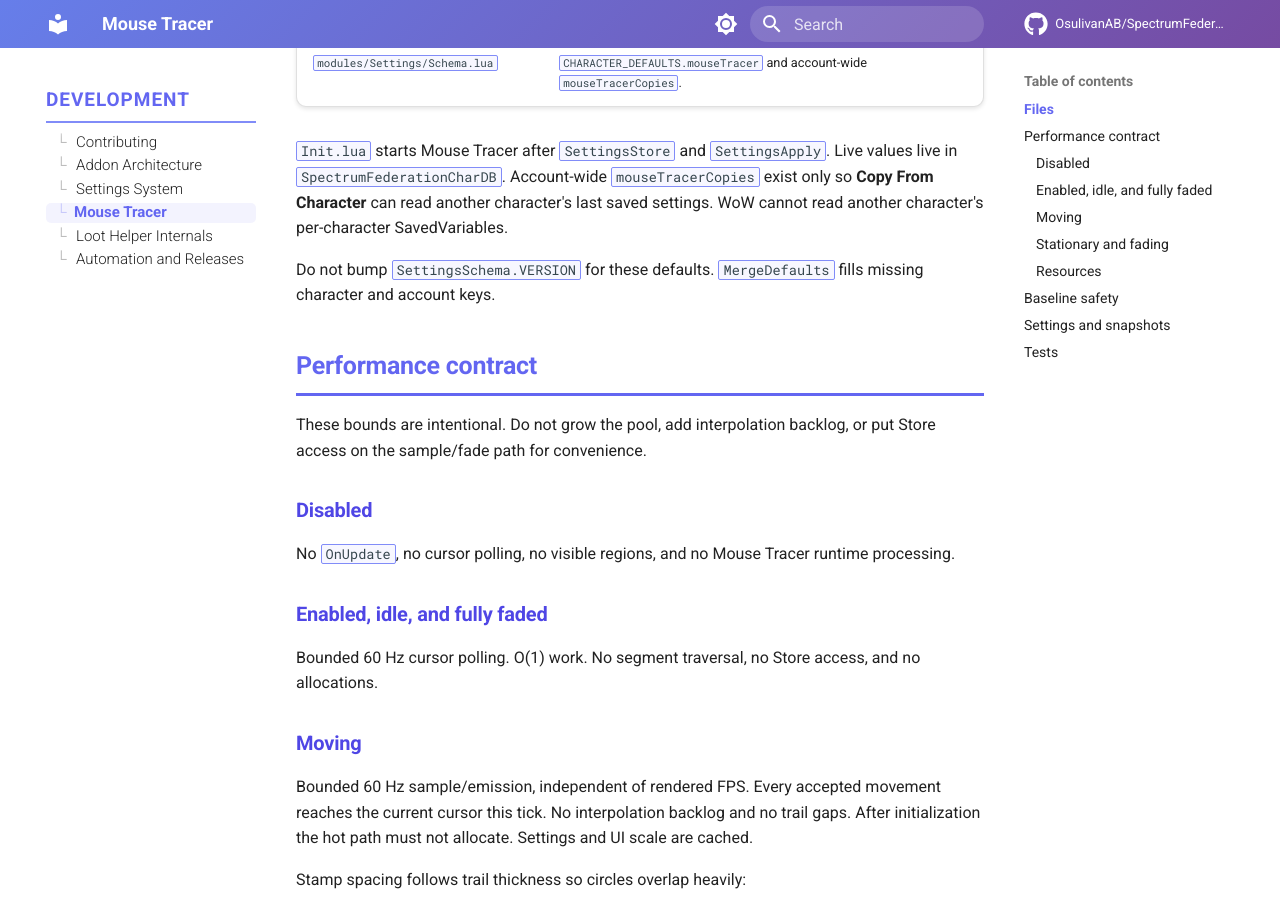
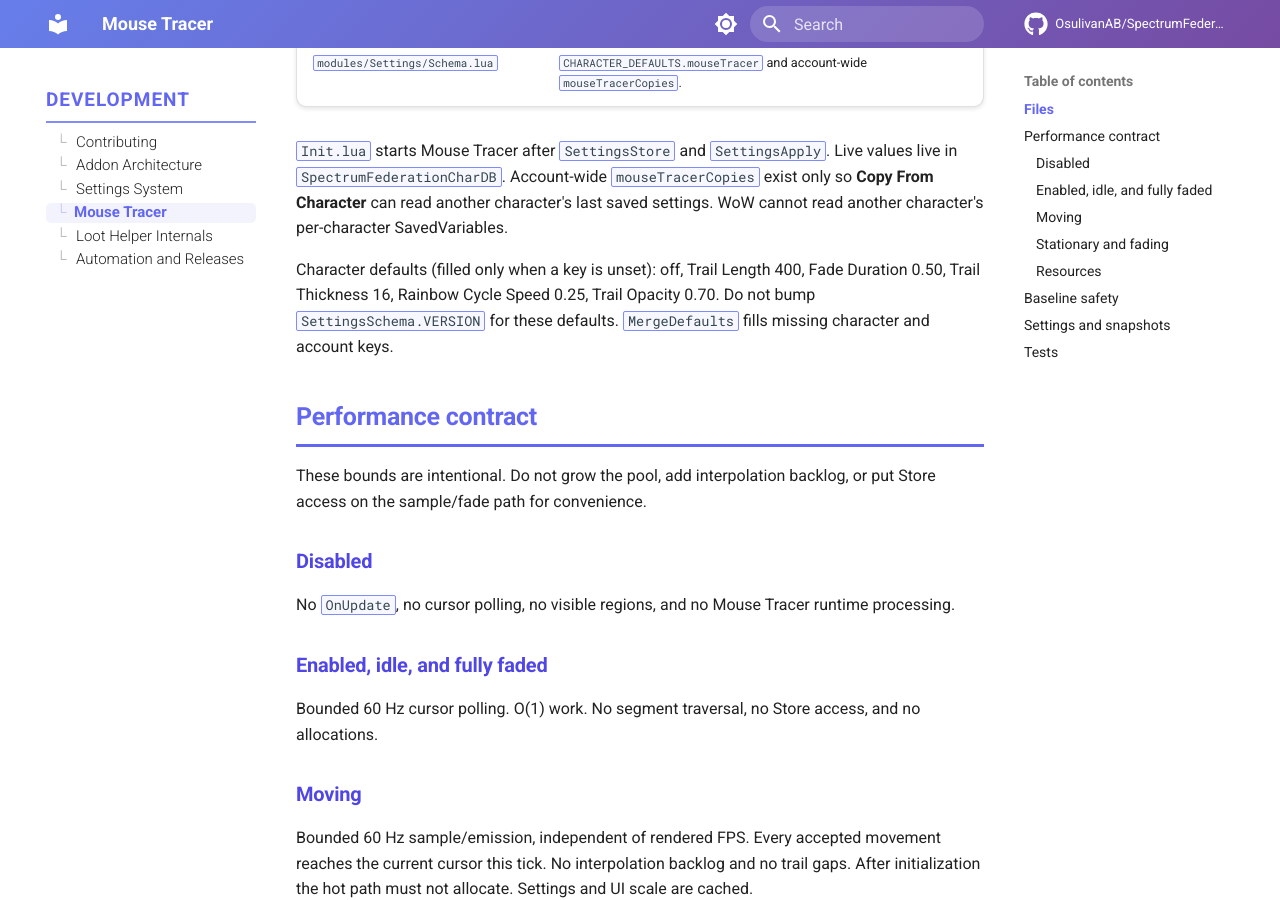
Before and after one commit to OsulivanAB/SpectrumFederation, an MkDocs documentation site: the page built from docs/development/mouse-tracer.md, in a window 1280 px wide and 900 px high, scrolled down 698 px. Built offline with MkDocs 1.6.1 and Material for MkDocs 9.7.7, drawn with Linux system fonts in a browser that asks for light colours; comment, search, counter and statistics services are not loaded.

Commit message:
Set Mouse Tracer default thickness to 16.
Keep the tracer off by default with length 400, fade 0.5, rainbow 0.25,
and opacity 0.7. MergeDefaults still preserves already-saved values.

Co-authored-by: Anthony <OsulivanAB@users.noreply.github.com>

```diff
--- a/docs/development/mouse-tracer.md
+++ b/docs/development/mouse-tracer.md
@@ -14,7 +14,7 @@ Mouse Tracer is an optional per-character cursor trail. User-facing control desc
 
 `Init.lua` starts Mouse Tracer after `SettingsStore` and `SettingsApply`. Live values live in `SpectrumFederationCharDB`. Account-wide `mouseTracerCopies` exist only so **Copy From Character** can read another character's last saved settings. WoW cannot read another character's per-character SavedVariables.
 
-Do not bump `SettingsSchema.VERSION` for these defaults. `MergeDefaults` fills missing character and account keys.
+Character defaults (filled only when a key is unset): off, Trail Length 400, Fade Duration 0.50, Trail Thickness 16, Rainbow Cycle Speed 0.25, Trail Opacity 0.70. Do not bump `SettingsSchema.VERSION` for these defaults. `MergeDefaults` fills missing character and account keys.
 
 ## Performance contract
 
```
Also changed, not shown: 4 other files.
